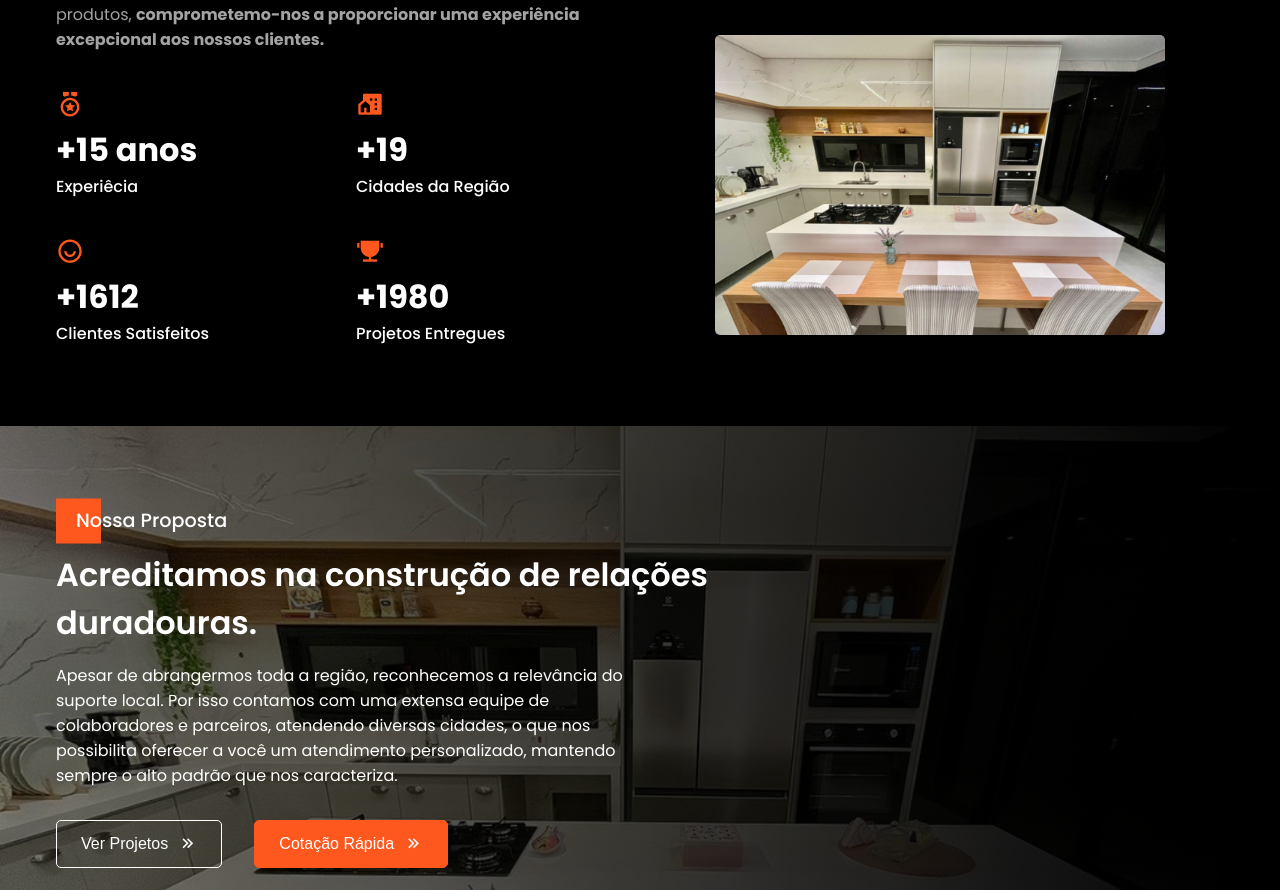
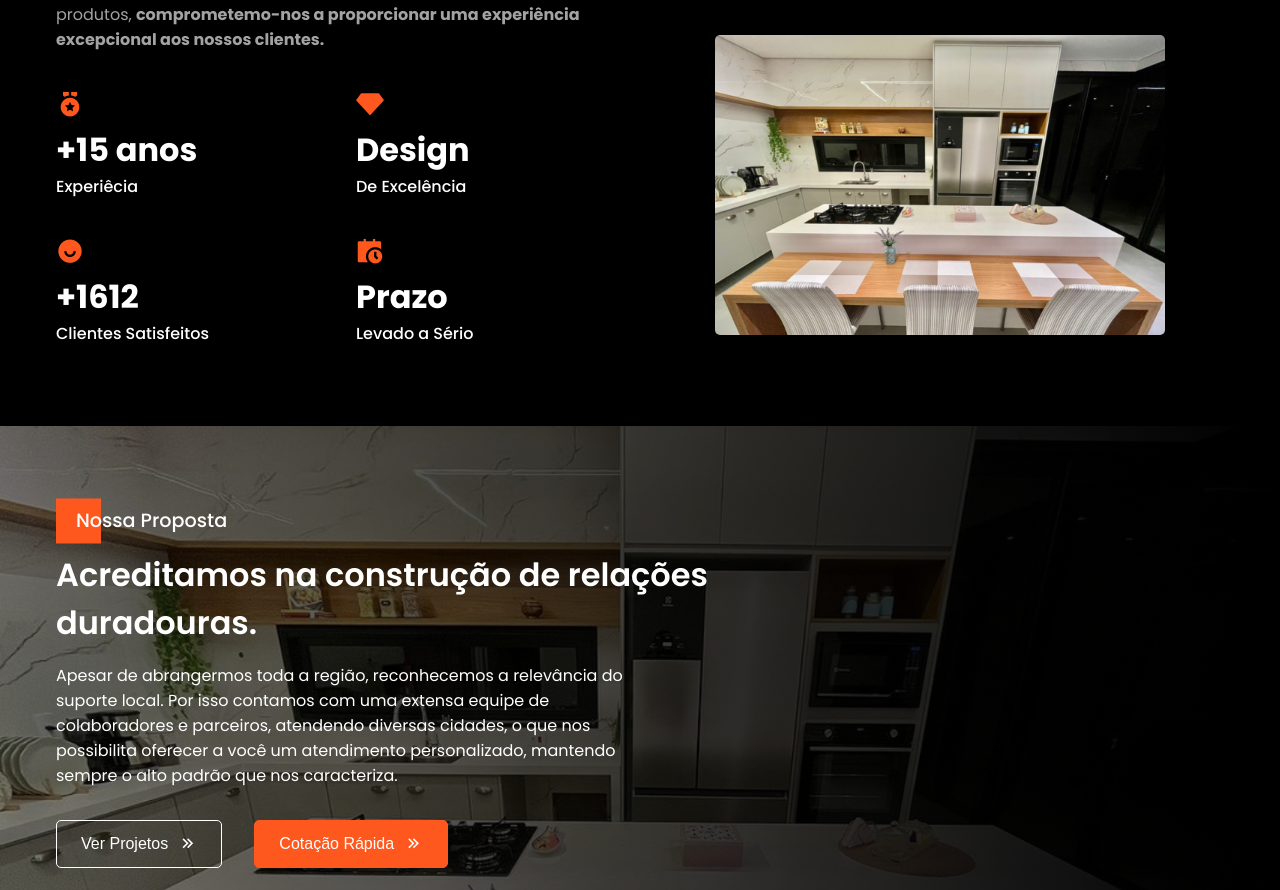
Before and after one commit to guicunhadev/Marmoraria-Bado, a plain HTML site: page index.html in a window 1280 px wide. Shown: the part 1310-2200 px from the top of the page. Drawn offline with nearby package versions, Linux system fonts and the light colour scheme; some packages are replaced by stand-ins of ours; a script that the page names is missing.

Commit message:
icons change

```diff
--- a/index.html
+++ b/index.html
@@ -124,24 +124,24 @@
                 </p>
                 <div class="stats__grid">
                     <div class="stats__card">
-                        <span><i class="ri-medal-line"></i></span>
+                        <span><i class="ri-medal-fill"></i></span>
                         <h4>+15 anos</h4>
                         <p>Experiêcia</p>
                     </div>
                     <div class="stats__card">
-                        <span><i class="ri-community-fill"></i></span>
-                        <h4>+19</h4>
-                        <p>Cidades da Região</p>
+                        <span><i class="ri-vip-diamond-fill"></i></span>
+                        <h4>Design</h4>
+                        <p>De Excelência</p>
                     </div>
                     <div class="stats__card">
-                        <span><i class="ri-user-smile-line"></i></span>
+                        <span><i class="ri-user-smile-fill"></i></span>
                         <h4>+1612</h4>
                         <p>Clientes Satisfeitos</p>
                     </div>
                     <div class="stats__card">
-                        <span><i class="ri-trophy-fill"></i></span>
-                        <h4>+1980</h4>
-                        <p>Projetos Entregues</p>
+                        <span><i class="ri-calendar-schedule-fill"></i></span>
+                        <h4>Prazo</h4>
+                        <p>Levado a Sério</p>
                     </div>
                 </div>
             </div>
```
